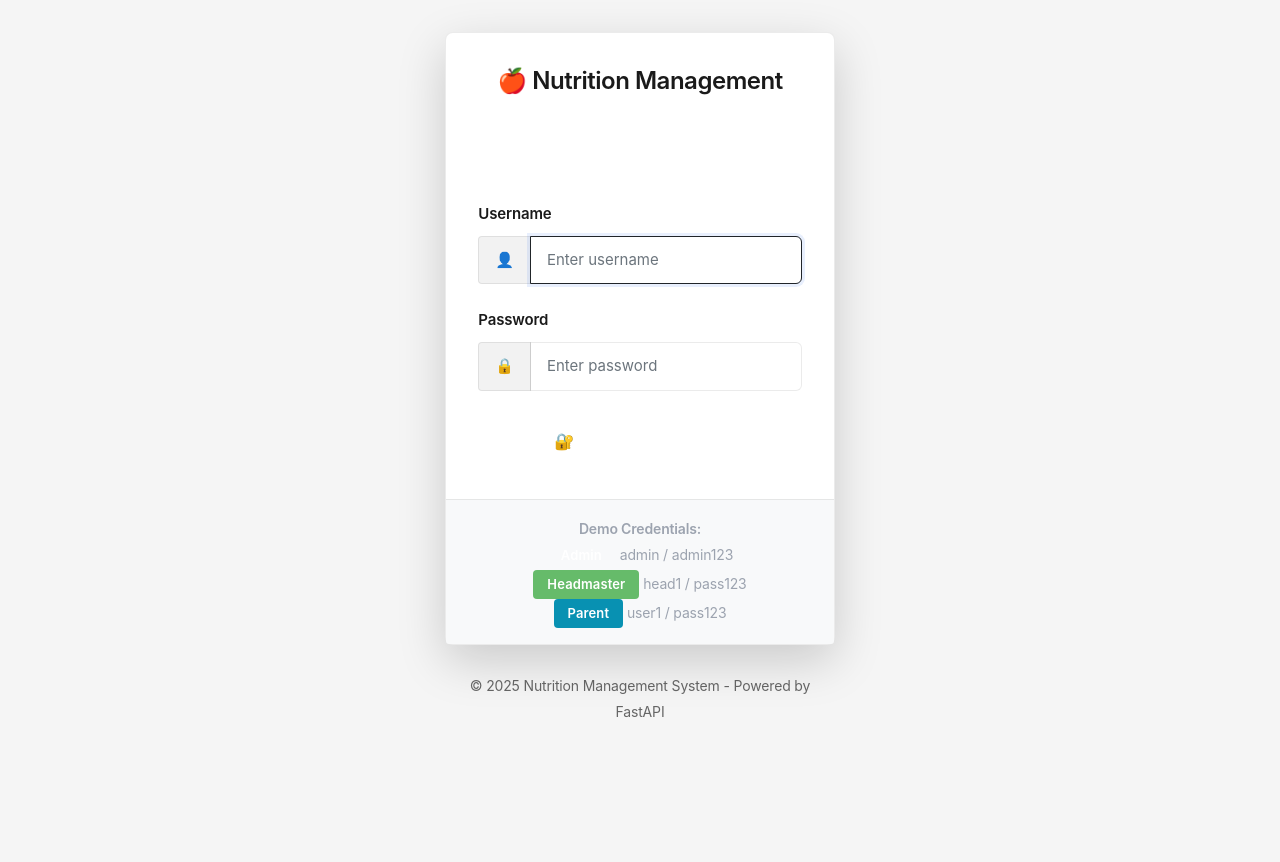
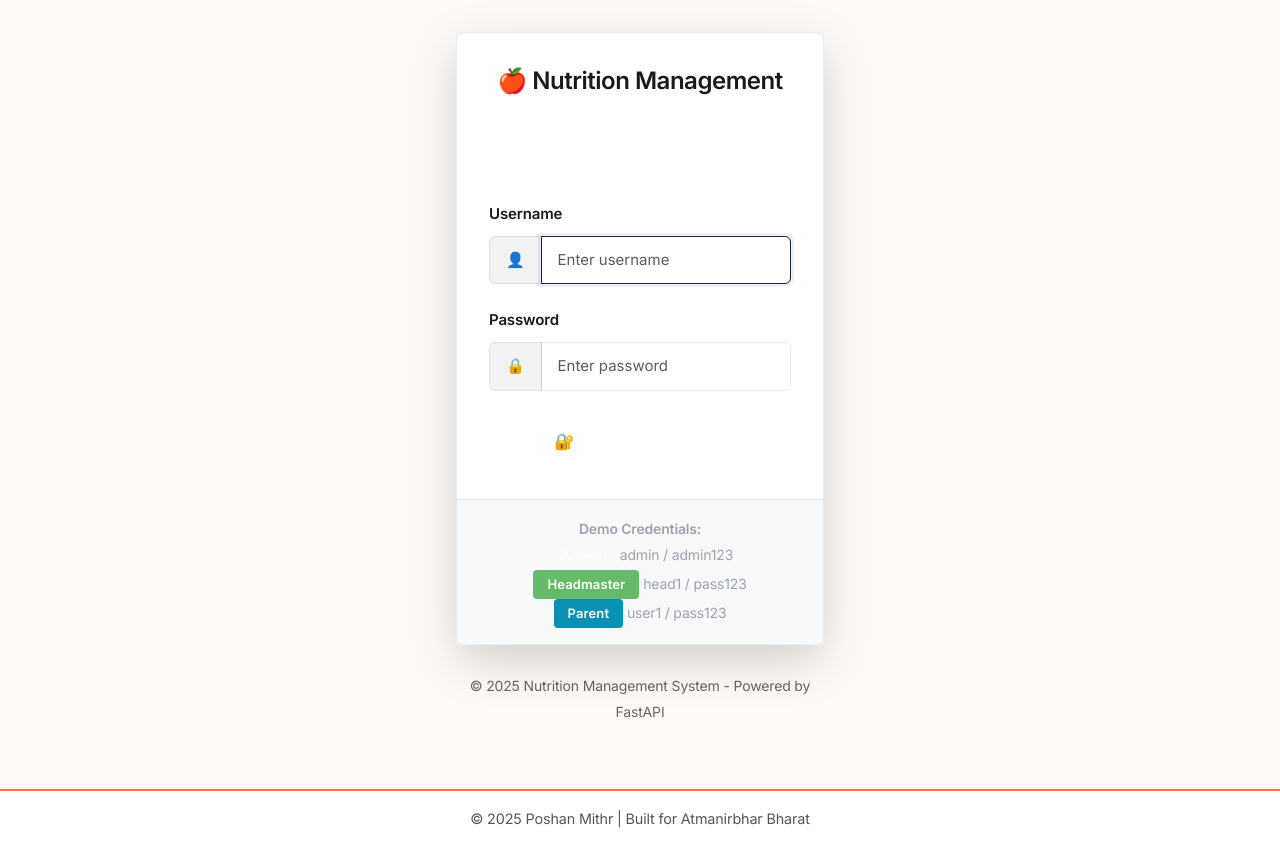
Before and after one commit to AmoghPuthanikar/Poshan_mithr, a FastAPI app: page / in a window 1280 px wide. Before the commit the page ends 717 px from the top, so only its background shows below. Run offline with FastAPI, Linux system fonts and the light colour scheme.

Commit message:
Update base.html

```diff
--- a/app/templates/base.html
+++ b/app/templates/base.html
@@ -3,24 +3,119 @@
   <head>
     <meta charset="UTF-8" />
     <meta name="viewport" content="width=device-width, initial-scale=1.0" />
-    <title>{% block title %}Nutrition Management System{% endblock %}</title>
+    <title>{% block title %}Poshan Mithr – Smart Nutrition Management{% endblock %}</title>
+
+    <!-- Google Fonts -->
+    <link
+      href="https://fonts.googleapis.com/css2?family=Inter:wght@300;400;500;600;700&display=swap"
+      rel="stylesheet"
+    />
 
     <!-- Bootstrap CSS -->
     <link
-      href="https://cdn.jsdelivr.net/npm/bootstrap@5.1.3/dist/css/bootstrap.min.css"
+      href="https://cdn.jsdelivr.net/npm/bootstrap@5.3.2/dist/css/bootstrap.min.css"
       rel="stylesheet"
+    />
+
+    <!-- Bootstrap Icons -->
+    <link
+      rel="stylesheet"
+      href="https://cdn.jsdelivr.net/npm/bootstrap-icons@1.11.1/font/bootstrap-icons.css"
     />
 
     <!-- Custom CSS -->
     <link rel="stylesheet" href="/static/css/style.css" />
 
+    <style>
+      body {
+        font-family: "Inter", sans-serif;
+        background-color: #fffaf5;
+        color: #333;
+        margin: 0;
+      }
+
+      /* Navbar styling */
+      .navbar {
+        background: #fff;
+        border-bottom: 2px solid #ff7043;
+        box-shadow: 0 4px 8px rgba(0, 0, 0, 0.05);
+        padding: 0.75rem 2rem;
+      }
+
+      .navbar-brand {
+        font-weight: 700;
+        font-size: 1.4rem;
+        color: #ff5722 !important;
+        display: flex;
+        align-items: center;
+        gap: 0.4rem;
+      }
+
+      .navbar-brand i {
+        font-size: 1.4rem;
+        color: #ff5722;
+      }
+
+      .navbar-nav .nav-link {
+        color: #444 !important;
+        font-weight: 500;
+        margin-left: 1rem;
+        transition: all 0.2s ease-in-out;
+        display: flex;
+        align-items: center;
+        gap: 0.3rem;
+      }
+
+      .navbar-nav .nav-link:hover,
+      .navbar-nav .nav-link.active {
+        color: #ff5722 !important;
+      }
+
+      .dropdown-menu {
+        border-radius: 10px;
+        box-shadow: 0 6px 15px rgba(0, 0, 0, 0.1);
+      }
+
+      .dropdown-item:hover {
+        background-color: #fff3e0;
+        color: #ff5722;
+      }
+
+      /* Main container */
+      main.container-fluid {
+        padding: 3rem 5%;
+        background-color: #fffaf5;
+      }
+
+      /* Footer */
+      footer {
+        background: #fff;
+        border-top: 2px solid #ff7043;
+        text-align: center;
+        padding: 1rem;
+        color: #555;
+        font-size: 0.9rem;
+        margin-top: 2rem;
+      }
+
+      /* Mobile adjustments */
+      @media (max-width: 768px) {
+        .navbar-brand {
+          font-size: 1.2rem;
+        }
+      }
+    </style>
+
     {% block extra_css %}{% endblock %}
   </head>
+
   <body>
     {% if current_user %}
-    <nav class="navbar navbar-expand-lg navbar-dark">
+    <nav class="navbar navbar-expand-lg sticky-top">
       <div class="container-fluid">
-        <a class="navbar-brand" href="/"> 🍎 Nutrition Management System </a>
+        <a class="navbar-brand" href="/">
+          <i class="bi bi-activity"></i> Poshan Mithr
+        </a>
         <button
           class="navbar-toggler"
           type="button"
@@ -86,8 +190,12 @@
 
     <main class="container-fluid py-4">{% block content %}{% endblock %}</main>
 
+    <footer>
+      <p>© 2025 Poshan Mithr | Built for Atmanirbhar Bharat</p>
+    </footer>
+
     <!-- Bootstrap JS -->
-    <script src="https://cdn.jsdelivr.net/npm/bootstrap@5.1.3/dist/js/bootstrap.bundle.min.js"></script>
+    <script src="https://cdn.jsdelivr.net/npm/bootstrap@5.3.2/dist/js/bootstrap.bundle.min.js"></script>
 
     <!-- Custom JS -->
     <script src="/static/js/main.js"></script>
```
Also changed, not shown: other parts of app/templates/base.html (+24 -15 lines).
